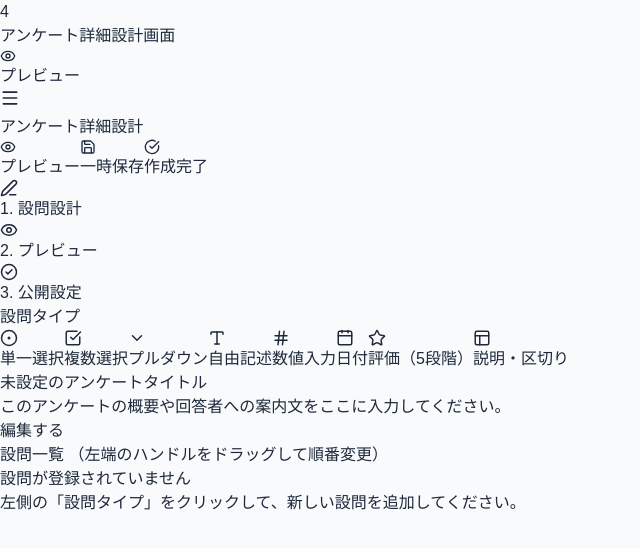
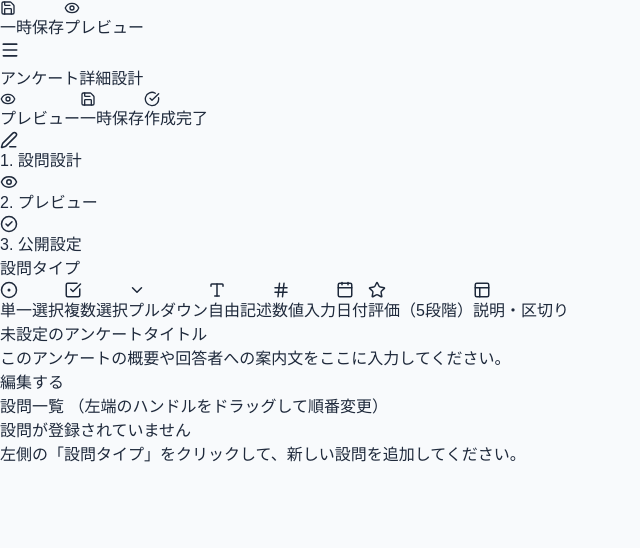
Before and after one commit to kojun1108/survey-designer, a React (Vite) app: page / in a window 1280 px wide. Shown: the top 548 px of the page, without its empty margins (0-640 px from the left). Built offline with nearby package versions, Linux system fonts and the light colour scheme.

Commit message:
style: 右上のヘッダーボタンをプレビューと一時保存のみに整理

```diff
--- a/src/App.tsx
+++ b/src/App.tsx
@@ -6,7 +6,7 @@ import SurveyPreview from './components/SurveyPreview';
 import SurveyPublish from './components/SurveyPublish';
 import type { QuestionTypeId } from './components/Sidebar';
 import type { Question } from './components/QuestionItems';
-import { Eye } from 'lucide-react';
+import { Eye, Save } from 'lucide-react'; // Saveアイコンを追加
 
 type AppMode = 'edit' | 'preview' | 'publish';
 
@@ -19,6 +19,12 @@ export default function App() {
   const [surveyTitle, setSurveyTitle] = useState('未設定のアンケートタイトル');
   const [surveyDescription, setSurveyDescription] = useState('このアンケートの概要や回答者への案内文をここに入力してください。');
   const [isEditingMetadata, setIsEditingMetadata] = useState(false);
+
+  // 一時保存ボタンの処理
+  const handleSave = () => {
+    // ここに保存ロジック（API呼び出しやlocalStorageへの保存など）を将来的に記述できます
+    alert('アンケートの内容を一時保存しました。');
+  };
 
   // Stepper用のステップ番号取得
   const getStepNumber = (): number => {
@@ -102,24 +108,26 @@ export default function App() {
 
   return (
     <div className="min-h-screen bg-[#f8fafc] p-6 text-slate-800">
-      {/* 画面トップヘッダーエリア */}
-      <div className="max-w-6xl mx-auto mb-4 flex items-center justify-between">
-        <div className="flex items-center gap-3">
-          <span className="bg-blue-600 text-white font-bold w-7 h-7 flex items-center justify-center rounded text-sm shadow-sm">4</span>
-          <h1 className="text-xl font-bold text-slate-900">アンケート詳細設計画面</h1>
-        </div>
-        {currentMode === 'edit' && (
+      {/* 画面トップヘッダーエリア（ボタンのみ右上に配置） */}
+      <div className="max-w-6xl mx-auto mb-4 flex justify-end items-center gap-2">
+        <button
+          onClick={handleSave}
+          className="flex items-center gap-1.5 px-4 py-2 bg-white border border-slate-200 hover:bg-slate-50 text-slate-700 font-semibold rounded-lg shadow-sm transition-colors text-sm"
+        >
+          <Save size={16} className="text-slate-500" />
+          <span>一時保存</span>
+        </button>
+
         <button
           onClick={() => {
             setOpenQuestionId(null);
             setCurrentMode('preview');
           }}
-            className="flex items-center gap-2 px-4 py-2 bg-white border border-slate-200 hover:bg-slate-50 text-slate-700 font-bold rounded-lg shadow-sm transition-colors text-sm"
+          className="flex items-center gap-1.5 px-4 py-2 bg-blue-600 hover:bg-blue-700 text-white font-semibold rounded-lg shadow-sm transition-colors text-sm"
         >
           <Eye size={16} />
           <span>プレビュー</span>
         </button>
-        )}
       </div>
 
       {/* メインカード枠 */}
```
Lines whose indentation alone changed are shown as unchanged.
